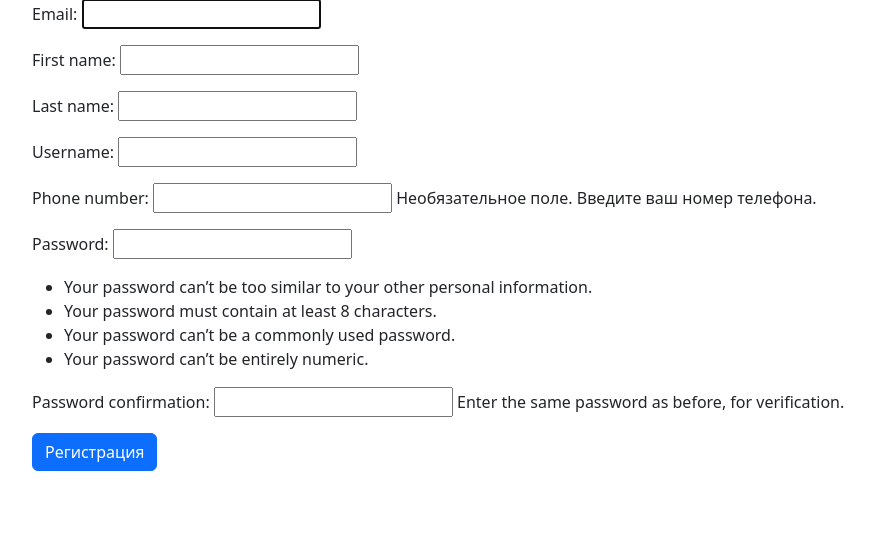
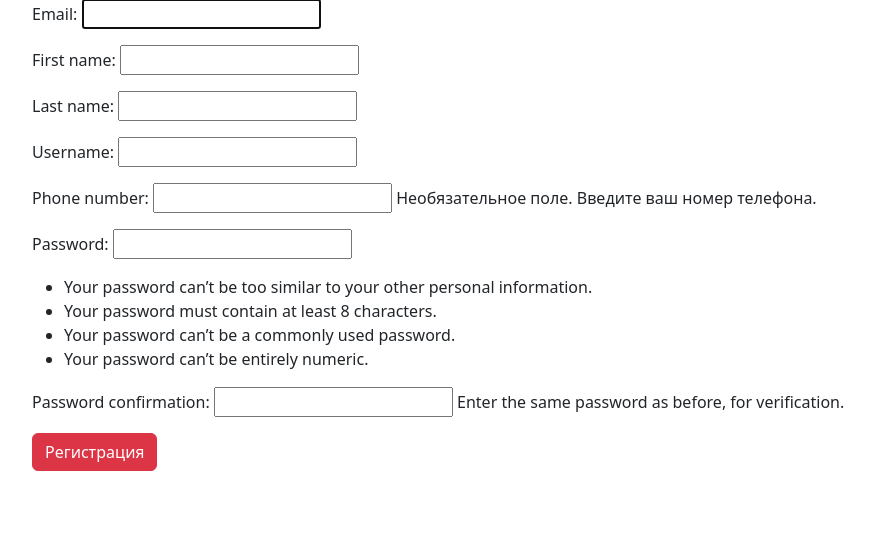
Before and after one commit to Elektrokot/LibraryProjectDjango, a Django app: page /users/register/ in a window 1280 px wide. Shown: the part 247-781 px from the top of the page, without its empty margins (50-924 px from the left). Run offline with Django 5.2, Linux system fonts and the light colour scheme; some libraries are stand-ins or nearby versions.

Commit message:
test ci 39 проверка деплоя задержка пересоздания/перезапуска контейнера, измекнил цвет кнопки регистрация для проверки и наглядности.

```diff
--- a/users/templates/users/register.html
+++ b/users/templates/users/register.html
@@ -8,6 +8,6 @@
 <form method="post">
     {% csrf_token %}
     {{ form.as_p }}
-    <button type="submit" class="btn btn-primary">Регистрация</button>
+    <button type="submit" class="btn btn-danger">Регистрация</button>
 </form>
 {% endblock %}
```
Also changed, not shown: .github/workflows/ci.yml.
